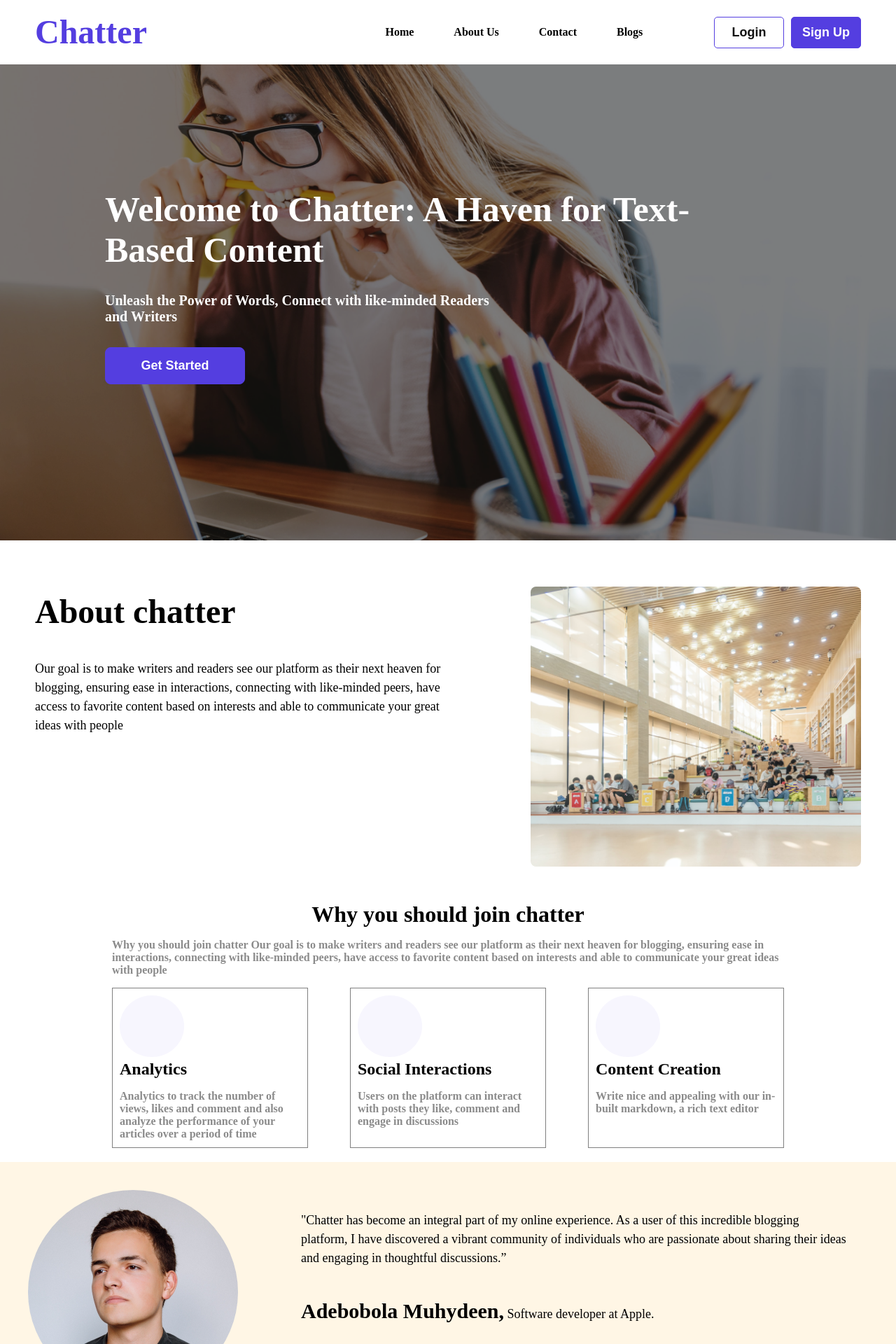
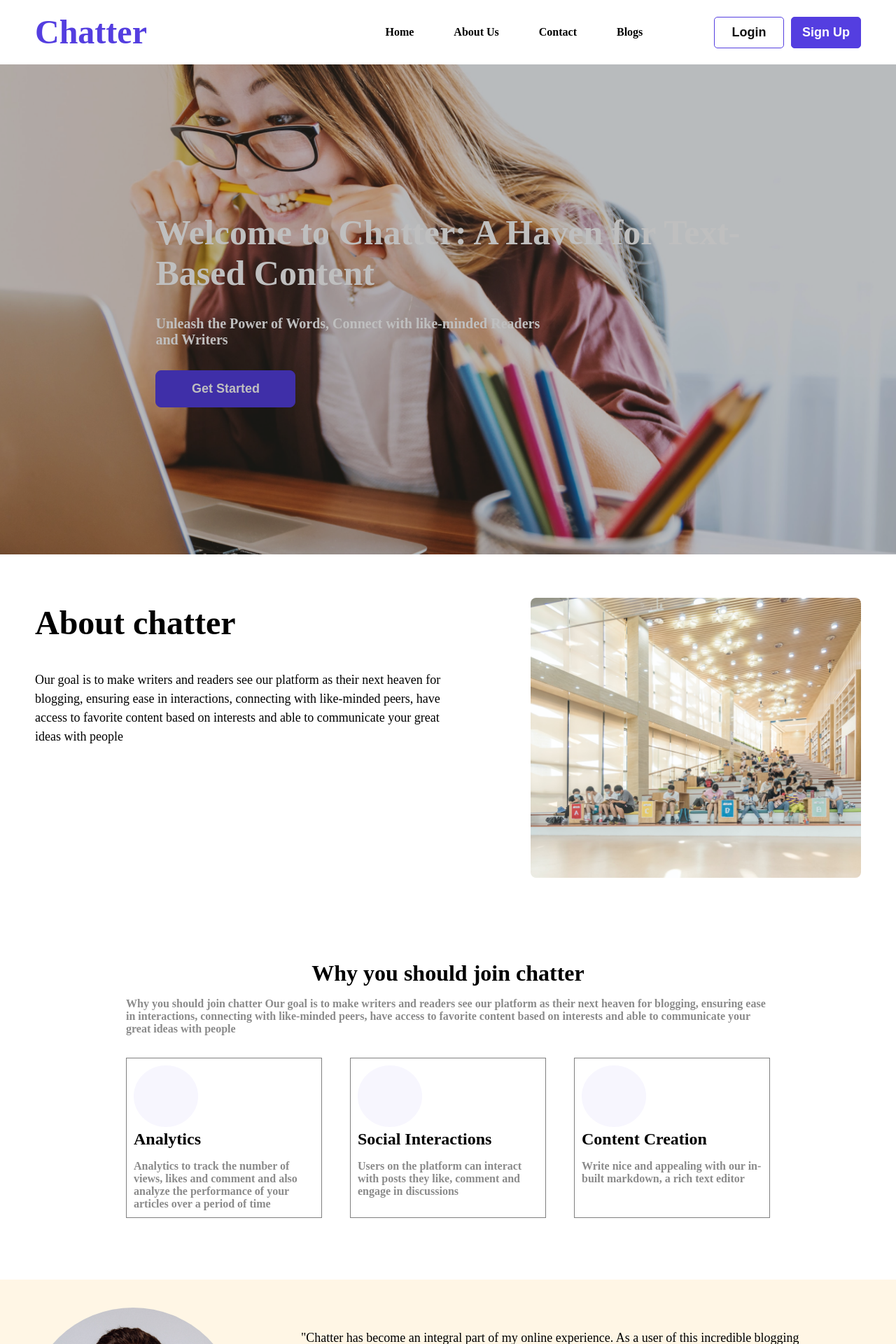
Before and after one commit to Folarh/social-app, a React (Vite) app: page / in a window 1280 px wide. Shown: the top 1920 px of the page at 70% size. Built offline with nearby package versions, Linux system fonts and the light colour scheme.

Commit message:
re-edit the footer

```diff
--- a/src/components/Aboout.css
+++ b/src/components/Aboout.css
@@ -32,6 +32,7 @@
     border-radius: 8px;
     padding: 20px;
     background-image: url(../assets/about-chatter.png);
+    padding-right: 40px;
     object-fit: cover;
     background-size: cover;
     background-position: center;
--- a/src/components/Footer.css
+++ b/src/components/Footer.css
@@ -1,7 +1,8 @@
 .footer{
    background: #FFEDCC80;
    display: flex;
-   justify-content: space-between;
+   justify-content: space-around;
+   align-items: start;
    padding: 40px;
    min-height: 300px;
 
@@ -11,6 +12,8 @@
     font-weight: 700;
     font-size: 48px;
     line-height: 72px;
+    margin-right: 2rem;
+
 }
 
 .foot-info{
--- a/src/components/Goals.css
+++ b/src/components/Goals.css
@@ -1,7 +1,7 @@
 .goals{
     max-width: 1000px;
-    margin: 0 auto;
-    padding: 20px;
+    margin: 3rem auto;
+    padding: 40px;
 
 }
 
@@ -17,7 +17,7 @@
 
 .cards{
     display: flex;
-    margin-top: 1rem;
+    margin-top: 2rem;
     justify-content: space-between;
 }
 
--- a/src/components/Hero.css
+++ b/src/components/Hero.css
@@ -1,10 +1,28 @@
 .hero{
+background-image: url(../assets/hero.png);
+min-height: 700px;
+object-fit: cover;
+background-size: cover;
+background-position: center;
+/* filter: blur(2px); */
+filter: brightness(0.75);
+/* background: rgba(0, 0, 0, 0.55); */
+display: flex;
+justify-content: center;
+align-items: center;
+
+}
+
+/* .hero{
+
     min-height: 400px;
     color: #ffffff;
-    overflow: hidden;
 
 
-}
+
+
+} */
+/*
 .hero img{
    width: 100%;
    height: auto;
@@ -14,24 +32,34 @@
     background: rgba(0, 0, 0, 0.55);
     min-height:400px ;
 
- }
+ } */
 
-.hero .hero-content{
+/* .hero .hero-content{
     position: absolute;
     top: 120px;
     padding: 150px;
+} */
+
+.hero .hero-content{
+   padding: 40px;
+
+   font-weight: bold;
 }
 
 .hero .hero-content h1{
     font-size: 50px;
-    font-weight: 900;
+    font-weight: bold;
+    filter: brightness(1000%);
+    color:#FFFFFF;
 
 }
 
 .hero .hero-content p{
     font-size: 20px;
-    font-weight: 600;
+    font-weight: 900;
     margin-top: 2rem;
+    filter: brightness(1000%);
+    color:#FFFFFF;
 }
 
 .hero .cta{
@@ -47,16 +75,16 @@
     font-size: 18px;
  }
 
- @media (max-width:1276px){
+ /* @media (max-width:1276px){
     .hero .hero-content{
         top: 0%
     }
     .hero img{
         height: 700px;
     }
- }
+ } */
 
- @media (max-width:820px){
+ /* @media (max-width:820px){
     .hero .hero-content{
 
         top: 80px;
@@ -75,14 +103,8 @@
         font-weight: 600;
         margin-top: 2rem;
     }
+ } */
+
+ @media (max-width:820px){
+
  }
-
- /* @media (max-width:537px){
-    .hero .hero-content {
-        width: 100%;
-        align-items: center;
-        padding: 30px;
-
-
-    }
- } */
--- a/src/components/Hero.tsx
+++ b/src/components/Hero.tsx
@@ -1,11 +1,10 @@
 import "./Hero.css";
-import hero from "../assets/hero.png";
+// import hero from "../assets/hero.png";
 
 export default function Hero() {
   return (
     <main className="hero">
-      <img src={hero} />
-
+      {/* <img src={hero} />  */}
       <div className="hero-content">
         <h1>
           Welcome to Chatter: A Haven for Text-
--- a/src/components/Navbar.css
+++ b/src/components/Navbar.css
@@ -70,16 +70,17 @@
     min-width: 60%;
 }
 
-@media(max-width: 991px){
+@media(width <=994px){
+
+
     .harmburger{
-        display: flex;
-        justify-content: center;
-        align-items: center;
-
+        display: block;
+        border: 2px solid red;
     }
     .tg{
         display: none;
      }
+
     .harmburger .ham{
 
         background-color: #FFFFFF;
@@ -112,15 +113,7 @@
     justify-content: space-around;
     align-items: center;
     max-height: 800px;
-
-
-
-   }
-
-
-
-
-
+    }
 #navigation-mobile .navigations ul{
     display: flex;
    gap: 40px;
--- a/src/components/Navbar.tsx
+++ b/src/components/Navbar.tsx
@@ -26,6 +26,7 @@ export default function Navbar() {
           <button className="signup">Sign Up</button>
         </div>
       </div>
+
       <div className="harmburger" onClick={() => setToggle(!toggle)}>
         {toggle ? (
           <ClearIcon className="clear" />
```
